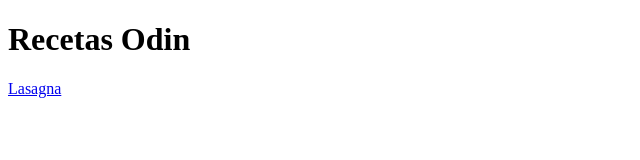
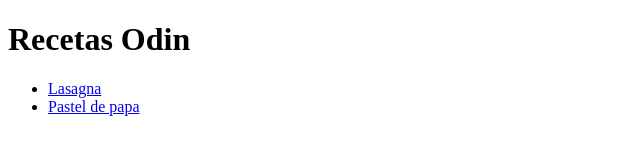
Before and after one commit to FranciscoChahla/odin_recipes, a plain HTML site: page index.html in a window 1280 px wide. Shown: the whole page, without its empty margins (0-640 px from the left). Drawn offline with Linux system fonts and the light colour scheme.

Commit message:
Se agregó una imagen de la receta de pastel

```diff
--- a/index.html
+++ b/index.html
@@ -7,6 +7,10 @@
 </head>
 <body>
     <h1>Recetas Odin</h1>
-    <a href="recipes/lasagna.html">Lasagna</a>
+    <ul>
+        <li><a href="recipes/lasagna.html">Lasagna</a></li>
+        <li><a href="recipes/pastel.html">Pastel de papa</a></li>
+    </ul>
+
 </body>
 </html>
```
Also changed, not shown: images/pastel-papa.jpeg (added).
